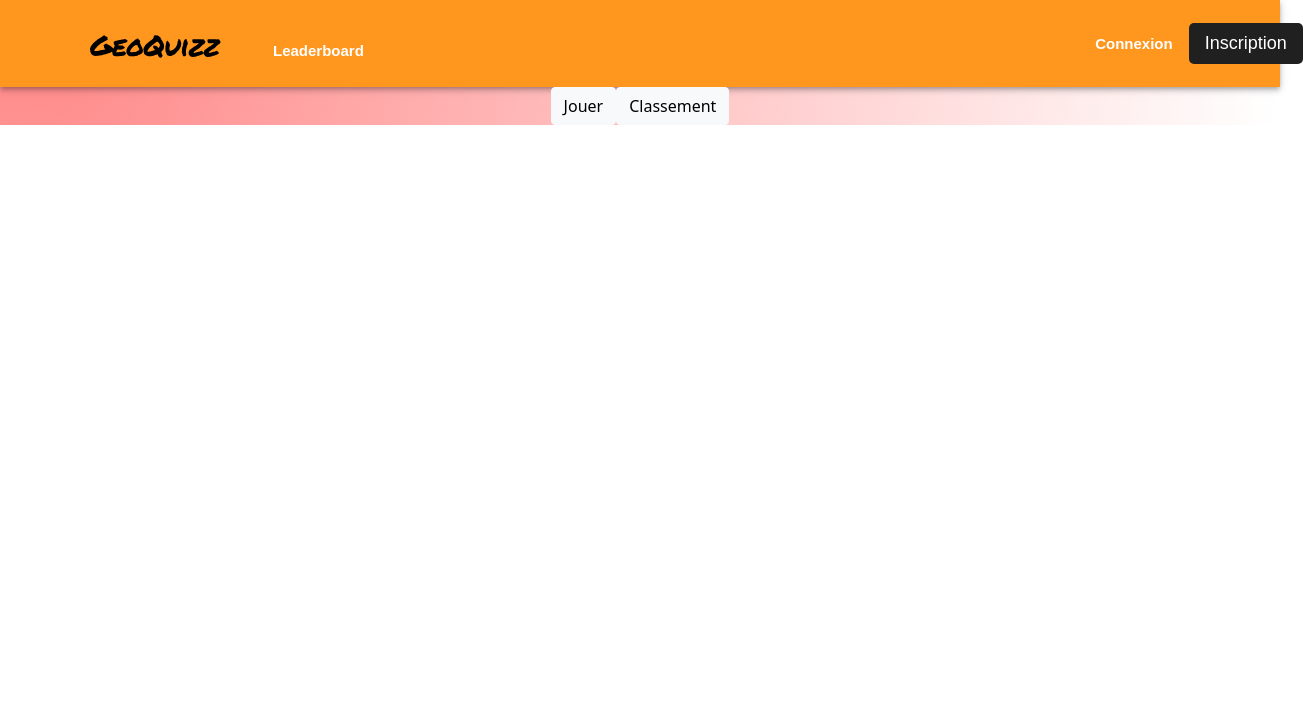
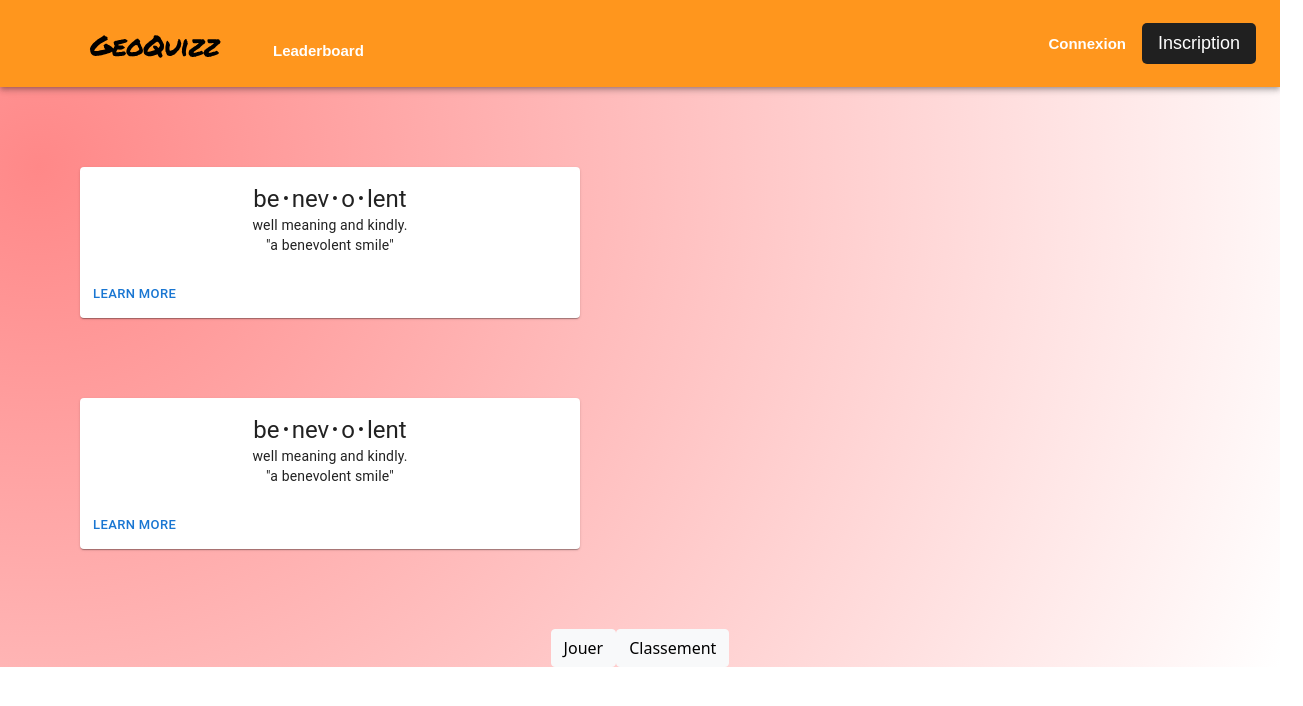
Before and after one commit to valentinflegon/quizz-app, a React (Create React App) app in the folder client/: page / in a window 1280 px wide. Shown: the top 706 px of the page, 1303 px wide, since content can reach past the window. Built offline with nearby package versions, Linux system fonts and the light colour scheme; a web font is replaced by a local one.

Commit message:
navbar debug

```diff
--- a/client/src/components/MainMenu.jsx
+++ b/client/src/components/MainMenu.jsx
@@ -1,13 +1,61 @@
 import React from 'react';
 import { NavLink } from 'react-router-dom';
+import Box from '@mui/material/Box';
+import Paper from '@mui/material/Paper';
+import Card from '@mui/material/Card';
+import CardActions from '@mui/material/CardActions';
+import CardContent from '@mui/material/CardContent';
+import Button from '@mui/material/Button';
+import Typography from '@mui/material/Typography';
+
+const bull = (
+  <Box
+    component="span"
+    sx={{ display: 'inline-block', mx: '2px', transform: 'scale(0.8)' }}
+  >
+    •
+  </Box>
+);
 
 const MainMenu = () => {
   return (
+    <><Card sx={{ minWidth: 275, maxWidth: 500, margin:10 }}>
+      <CardContent>
+        <Typography variant="h5" component="div">
+          be{bull}nev{bull}o{bull}lent
+        </Typography>
+
+        <Typography variant="body2">
+          well meaning and kindly.
+          <br />
+          {'"a benevolent smile"'}
+        </Typography>
+      </CardContent>
+      <CardActions>
+        <Button size="small">Learn More</Button>
+      </CardActions>
+    </Card>
+    <Card sx={{ minWidth: 275, maxWidth: 500, margin:10 }}>
+      <CardContent>
+        <Typography variant="h5" component="div">
+          be{bull}nev{bull}o{bull}lent
+        </Typography>
+
+        <Typography variant="body2">
+          well meaning and kindly.
+          <br />
+          {'"a benevolent smile"'}
+        </Typography>
+      </CardContent>
+      <CardActions>
+        <Button size="small">Learn More</Button>
+      </CardActions>
+    </Card>
     <div className='main-menu'>
-      <div className='btn btn-light'> <NavLink exact to="/play">Jouer</NavLink></div>
-      <div className='btn btn-light'> <NavLink exact to="/leaderboard">Classement</NavLink></div>
-    </div>
-  );
+        <div className='btn btn-light'> <NavLink exact to="/play">Jouer</NavLink></div>
+        <div className='btn btn-light'> <NavLink exact to="/leaderboard">Classement</NavLink></div>
+      </div></>
+  )
 };
 
 export default MainMenu;
--- a/client/src/styles/components/_navbar.scss
+++ b/client/src/styles/components/_navbar.scss
@@ -77,8 +77,8 @@
 }
 
 .navbar-sign{
-    margin-left: 70%;
-    margin-right: 10%;
+    margin-left: auto;
+
 }
 
 
```
